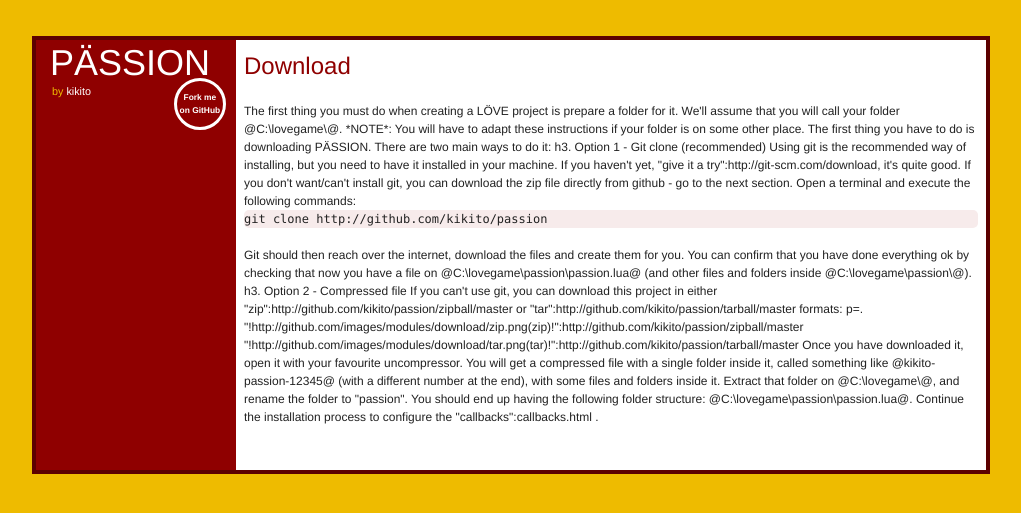
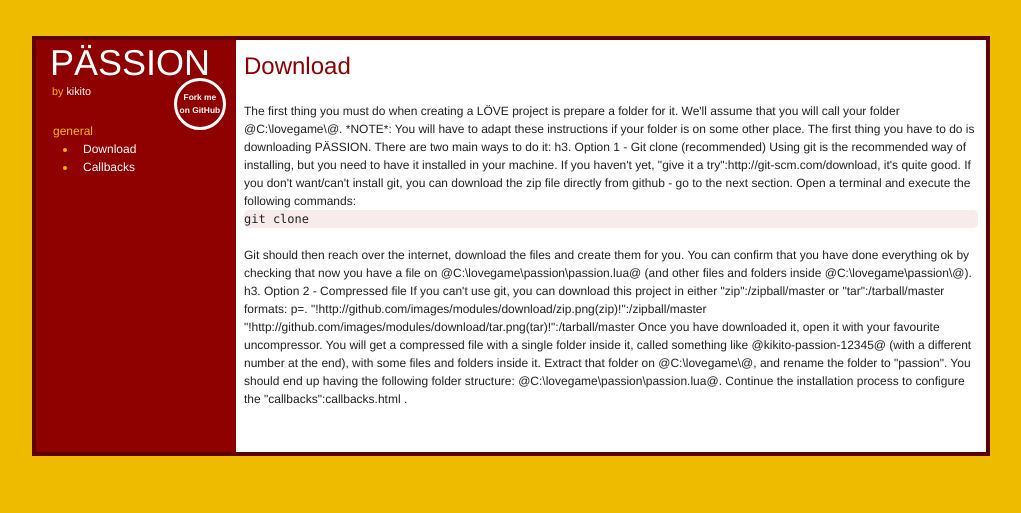
Before and after one commit to kikito/passion, a Jekyll site: the page built from general/_posts/0000-01-01-download.textile, in a window 1280 px wide. Shown: the top 513 px of the page, without its empty margins (129-1150 px from the left). Built offline with Jekyll 4.4.1, drawn with Linux system fonts in a browser that asks for light colours.

Commit message:
attempt to fix github pages 4

```diff
--- a/_config.yml
+++ b/_config.yml
@@ -1,5 +1,6 @@
 title: PÄSSION
-repo_url: http://github.com/kikito/passion
+url: http://kikito.github.com/passion
+github_url: http://github.com/kikito/passion
 author: kikito
 author_url: http://github.com/kikito
 links:
--- a/_includes/header.html
+++ b/_includes/header.html
@@ -9,14 +9,14 @@
     <link rel="icon" type="image/x-icon" href="/images/p.ico" />
     <link rel="shortcut icon" type="image/x-icon" href="/images/p.ico" />
 
-    <link href="http://github.com/kikito/passion/commits/master.atom" rel="alternate" title="PÄSSION Commits" type="application/atom+xml" />
+    <link href="{{ site.github_url }}/commits/master.atom" rel="alternate" title="PÄSSION Commits" type="application/atom+xml" />
 
-    <link rel="stylesheet" href="/css/blueprint/screen.css" type="text/css" media="screen, projection">
-    <link rel="stylesheet" href="/css/blueprint/print.css" type="text/css" media="print">
+    <link rel="stylesheet" href="{{ site.url }}/css/blueprint/screen.css" type="text/css" media="screen, projection">
+    <link rel="stylesheet" href="{{ site.url }}/css/blueprint/print.css" type="text/css" media="print">
     <!--[if lt IE 8]><link rel="stylesheet" href="/css/blueprint/ie.css" type="text/css" media="screen, projection"><![endif]-->
 
-    <link rel="stylesheet" href="/css/syntax.css">
-    <link rel="stylesheet" href="/css/style.css">
+    <link rel="stylesheet" href="{{ site.url }}/css/syntax.css">
+    <link rel="stylesheet" href="{{ site.url }}/css/style.css">
 
   </head>
 
@@ -25,8 +25,16 @@
       <div id="sidebar" class="span-5">
         <div>
           <h1> <a href="/">{{ site.title }}</a> <span class='small'> by <a href="{{ site.author_url }}">{{ site.author }}</a></span></h1>
-          <a href="{{ site.repo_url }}" id="fork-me" title="Fork me on GitHub"><span>Fork me on GitHub</span></a>
+          <a href="{{ site.github_url }}" id="fork-me" title="Fork me on GitHub"><span>Fork me on GitHub</span></a>
           <ul>
+          {% for category in site.categories %}
+            <li>{{ category[0] | title }}</li>
+            <ul>
+            {% for post in category[1] %}
+              <li><a href="{{ post.permalink }}">{{ post.title }}</a></li>
+            {% endfor %}
+            </ul>
+          {% endfor %}
           </ul>
         </div>
       </div>
```
